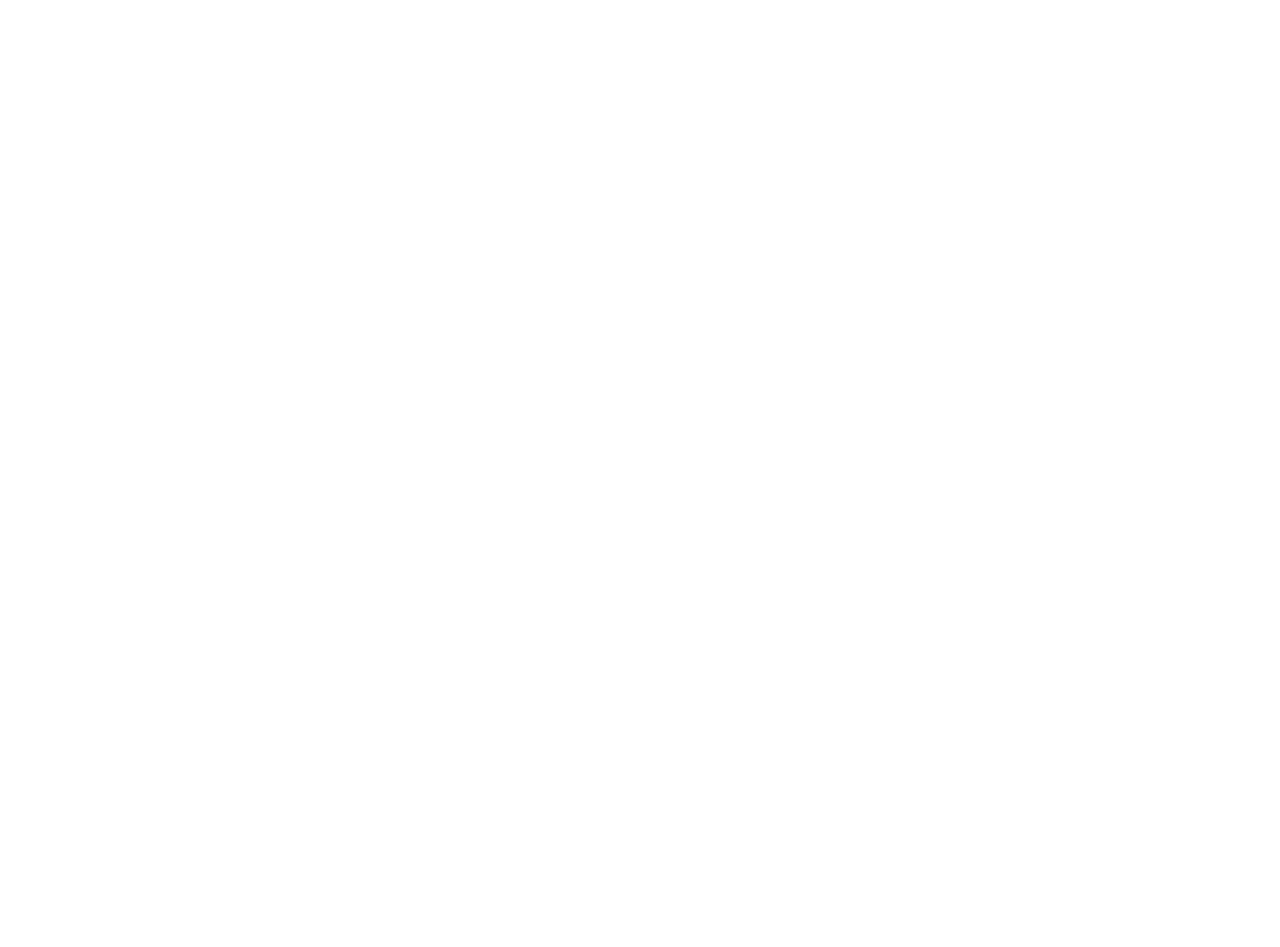
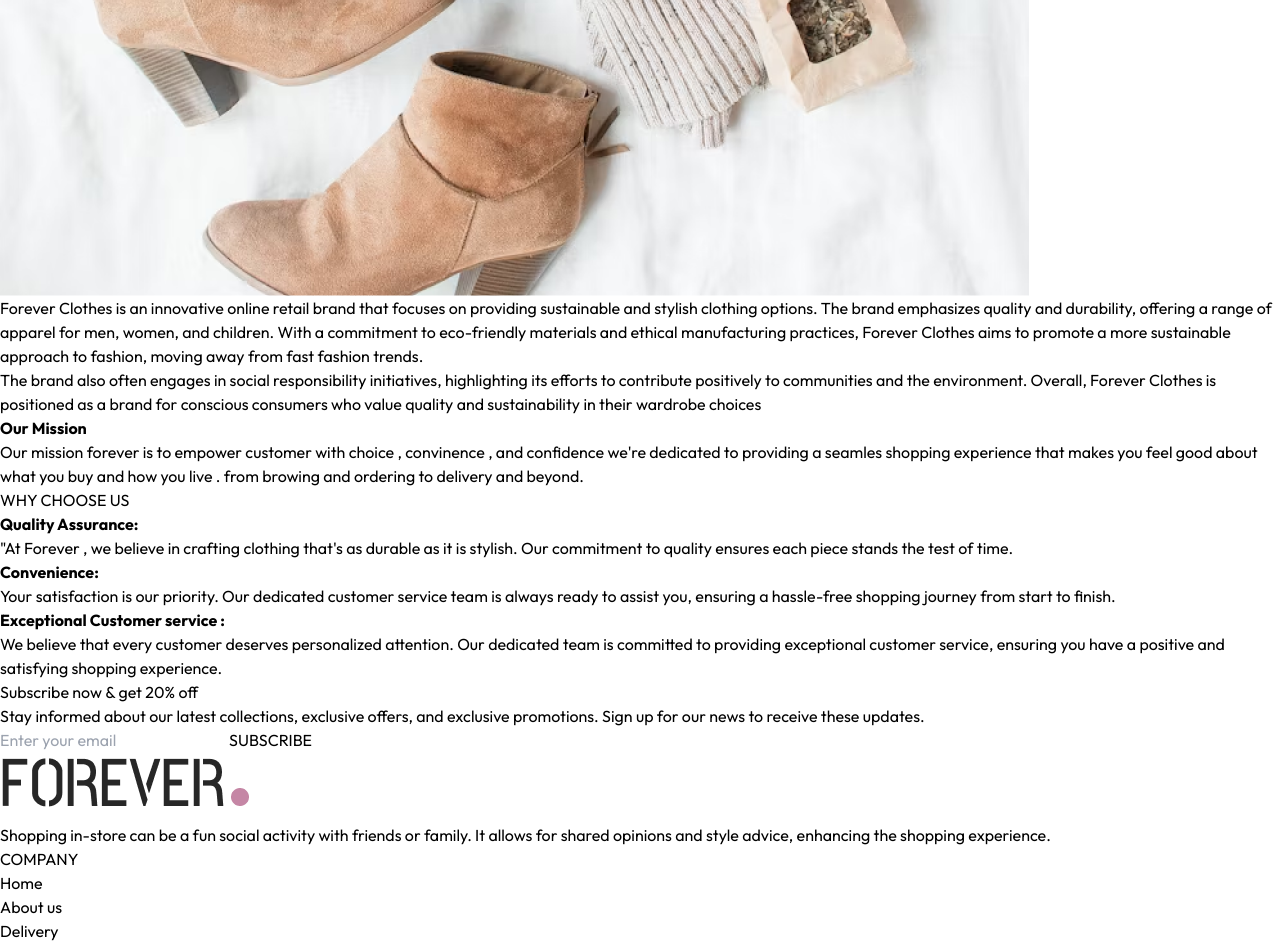
Before and after one commit to bipulsingh126/clothweb, a React (Vite) app in the folder frontend/: page /about in a window 1280 px wide. Shown: the part 1296-2243 px from the top of the page. Before the commit the page ends 858 px from the top, so only its background shows below. Built offline with nearby package versions, Linux system fonts and the light colour scheme.

Commit message:
"Updated Navbar component to link to login page, and modified About and Login pages with new content and layout"

```diff
--- a/frontend/src/components/Navbar.jsx
+++ b/frontend/src/components/Navbar.jsx
@@ -30,7 +30,7 @@
             <div className='flex items-center gap-6'>
                 <img onClick={() => setShowSearch(true)} src={assets.search_icon} className='w-5 cursor-pointer' alt="search" />
                 <div className='group relative'>
-                   <Link><img src={assets.profile_icon} alt="profile" className='w-5 cursor-pointer' /></Link>
+                   <Link to='/login'><img src={assets.profile_icon} alt="profile" className='w-5 cursor-pointer' /></Link>
                     <div className='group-hover:block hidden absolute dropdown-menu right-0 pt-4'>
                         <div className='flex flex-col gap-2 w-36 py-3 px-5 bg-slate-100 text-gray-500 rounded'>
                             <p className='cursor-pointer hover:text-black'>My Profile</p>
--- a/frontend/src/pages/About.jsx
+++ b/frontend/src/pages/About.jsx
@@ -1,8 +1,44 @@
 import React from 'react'
+import Title from '../components/Title'
+import { assets } from '../assets/frontend_assets/assets'
+import NewsLattter from '../components/NewsLattter'
 
 const About = () => {
   return (
-    <div>About</div>
+    <div>
+
+      <div className='text-2xl text-center pt-8 border-t'>
+        <Title text1={'ABOUT'} text2={'US'} />
+      </div>
+
+      <div className='my-10 flex flex-col md:flex-row  gap-16'>
+        <img src={assets.about_img} className='w-full md:max-w-[450px]' alt="about" />
+        <div className='flex flex-col justify-center gap-6 md:w-2/4 text-gray-800'>
+          <p>Forever Clothes is an innovative online retail brand that focuses on providing sustainable and stylish clothing options. The brand emphasizes quality and durability, offering a range of apparel for men, women, and children. With a commitment to eco-friendly materials and ethical manufacturing practices, Forever Clothes aims to promote a more sustainable approach to fashion, moving away from fast fashion trends.</p>
+          <p>The brand also often engages in social responsibility initiatives, highlighting its efforts to contribute positively to communities and the environment. Overall, Forever Clothes is positioned as a brand for conscious consumers who value quality and sustainability in their wardrobe choices</p>
+          <b className='text-gray-800'>Our Mission</b>
+          <p>Our mission forever is to empower customer with choice , convinence , and  confidence we're  dedicated to providing a seamles  shopping experience that makes you feel good about what you buy and how you live . from browing and ordering to delivery and beyond. </p>
+        </div>
+      </div>
+      <div className='text-xl py-4'>
+        <Title text1={'WHY'} text2={'CHOOSE US'} />
+      </div>
+      <div className='flex flex-col md:flex-row text-sm mb-20'>
+        <div className='border px-10 md:px-16 py-8 sm:py-20 flex flex-col gap-5'>
+          <b>Quality Assurance:</b>
+          <p className='text-gray-600'>"At Forever , we believe in crafting clothing that's as durable as it is stylish. Our commitment to quality ensures each piece stands the test of time. </p>
+        </div>
+        <div className='border px-10 md:px-16 py-8 sm:py-20 flex flex-col gap-5'>
+          <b>Convenience:</b>
+          <p className='text-gray-600'>Your satisfaction is our priority. Our dedicated customer service team is always ready to assist you, ensuring a hassle-free shopping journey from start to finish. </p>
+        </div>
+        <div className='border px-10 md:px-16 py-8 sm:py-20 flex flex-col gap-5'>
+          <b>Exceptional Customer service :</b>
+          <p className='text-gray-600'>We believe that every customer deserves personalized attention. Our dedicated team is committed to providing exceptional customer service, ensuring you have a positive and satisfying shopping experience. </p>
+        </div>
+      </div>
+      <NewsLattter/>
+    </div>
   )
 }
 
--- a/frontend/src/pages/Login.jsx
+++ b/frontend/src/pages/Login.jsx
@@ -1,8 +1,30 @@
-import React from 'react'
+import React, { useState } from 'react'
 
 const Login = () => {
+
+  const [currentState, setCurrentState] = useState('Sign up');
+
+  const onSubmitHandler = async (e) =>{
+   e.preventDefault();
+  }
+
   return (
-    <div>Login</div>
+    <form onSubmit={onSubmitHandler} className='flex flex-col items-center w-[90%] sm:max-w-96 m-auto mt-14 gap-4 text-gray-800  '>
+      <div className='inline-flex items-center gap-2 mb-2 mt-10'>
+        <p className='prata-regular text-3xl'>{currentState}</p>
+        <hr className='border-none h-[1.5px] w-8 bg-gray-800' />
+      </div>
+      {currentState === 'Login' ? '' : <input type="text" className='w-full px-3 py-2 border border-gray-800' placeholder='Name' required />}
+      <input type="email" className='w-full px-3 py-2 border border-gray-800' placeholder='email' required />
+      <input type="password" className='w-full px-3 py-2 border border-gray-800' placeholder='Password' required />
+      <div className='w-full flex justify-between text-sm mt-[-8px]'>
+        <p className='cursor-pointer'> Forgot your password</p>
+        {
+          currentState === 'Login' ? <p onClick={() => setCurrentState('Sign Up')} className='cursor-pointer'>Create account</p> : <p onClick={() => setCurrentState('Login')} className='cursor-pointer'>Login Here </p>
+        }
+      </div>
+      <button  className='bg-black text-white font-light px-8 py-2 mt-4'> {currentState === 'Login' ? 'Sign In' : 'Sign Up' } </button>
+    </form>
   )
 }
 
```
